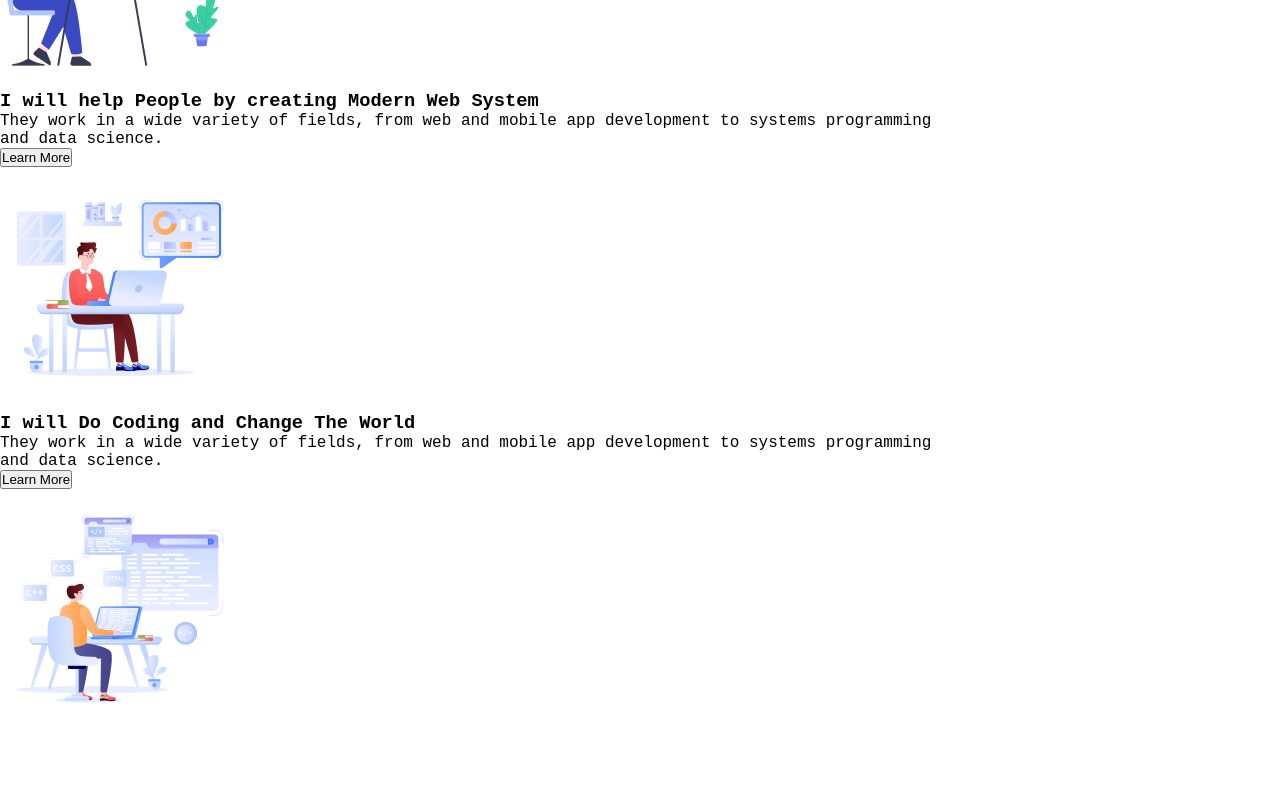
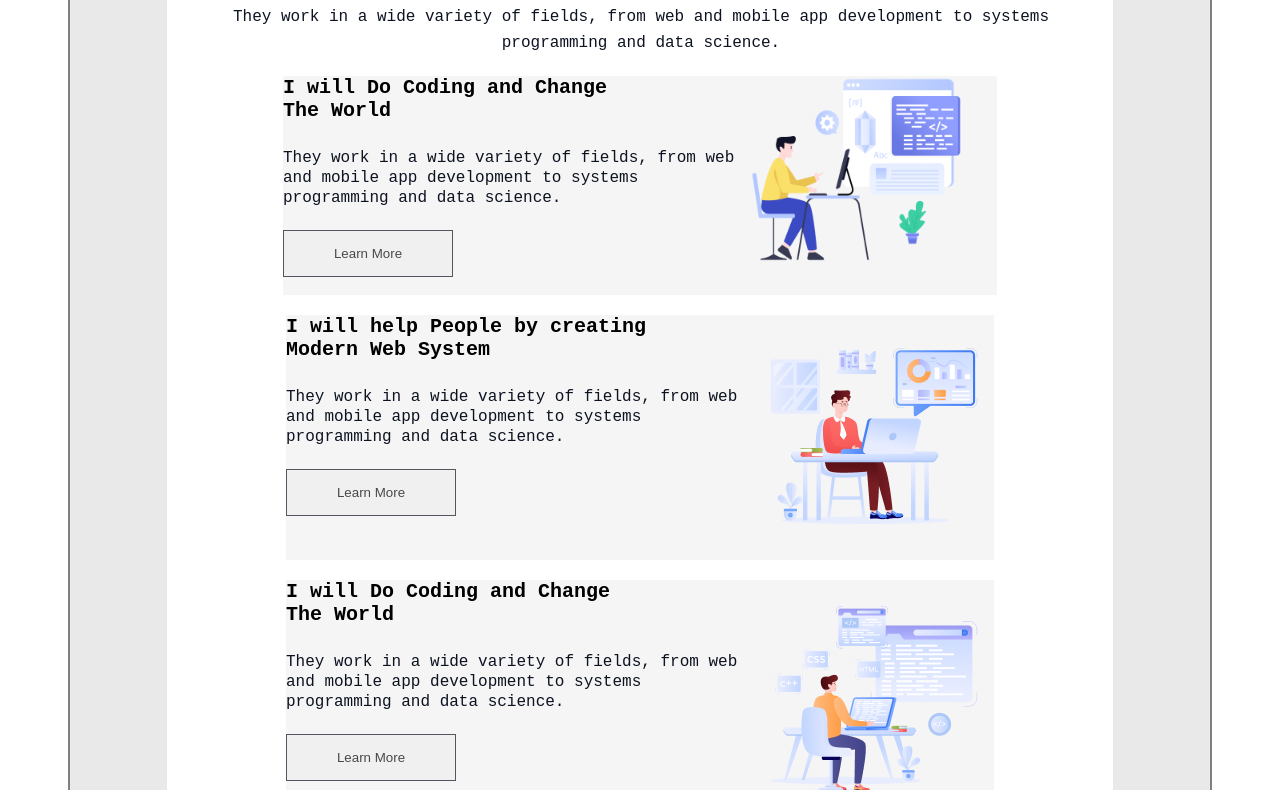
Before and after one commit to rakibulVSC/assignment-1, a plain HTML site: page index.html in a window 1280 px wide. Shown: the part 679-1469 px from the top of the page. Before the commit the page ends 1413 px from the top, so only its background shows below. Drawn offline with Linux system fonts and the light colour scheme; a web font is replaced by a local one.

Commit message:
development code

```diff
--- a/index.html
+++ b/index.html
@@ -22,36 +22,38 @@
    <!-- web development ------------------------- -->
     <section class="web-development">
      <div class="web-development-container">
-     <h1> Why Web Development??</h1>
+     <div class="web-development-title">
+      <h1> Why Web Development??</h1>
      <p> They work in a wide variety of fields, from web and mobile app development to systems programming and data science.</p>
+     </div>
 
      <div class="development-card">
-      <div>
+      <div class="development-title">
         <h3>I will Do Coding and Change The World</h3>
         <p> They work in a wide variety of fields, from web and mobile app development to systems programming and data science.</p>
         <button>Learn More</button>
       </div>
-      <div>
+      <div class="development-image1">
         <img src="./assets/Layer_1.png" alt="">
       </div>
      </div>
      <div class="development-card">
-    <div>
+    <div class="development-title">
         <h3>I will help People by creating Modern Web System</h3>
         <p> They work in a wide variety of fields, from web and mobile app development to systems programming and data science.</p>
         <button>Learn More</button>
     </div>
-    <div>
+    <div class="developmant-image2">
         <img src="./assets/Group 3.png" alt="">
     </div>
      </div>
      <div class="development-card">
-   <div>
+   <div class="development-title">
     <h3>I will Do Coding and Change The World </h3>
     <p> They work in a wide variety of fields, from web and mobile app development to systems programming and data science.</p>
     <button>Learn More</button>
    </div>
-   <div>
+   <div class="development-image3">
     <img src="./assets/Group 4.png" alt="">
    </div>
      </div>
--- a/style.css
+++ b/style.css
@@ -67,10 +67,92 @@ body{
 
 .web-development{
     max-width: 1140px; ;
-    max-height:1390px ;
-    background: rgb(255, 255, 255);
+    max-height:1450px ;
+    background: rgb(233, 233, 233);
+    margin: 150px auto;
+    border-radius: 5px;
+    border:2px solid gray ;
+    border-radius: 2px;
+
+
 }
 .web-development-container{
     max-width:946px ;
-    max-height:1233px ;
+    max-height:1260px ;
+    display: flex;
+    flex-direction: column;
+    justify-content: center;
+    align-items: center;
+    margin: 100px auto;
+   background-color: white;
+    /* border: 2px solid red;; */
 }
+.web-development-title{
+    max-width:850px ;
+    max-height:112px ;
+    text-align: center;
+    display: flex;
+    flex-direction: column;
+    gap: 20px;
+}
+.web-development-title h1{
+    font-size: 32px;
+    line-height: 37px;
+    color: rgb(13, 19, 33);
+}
+.web-development-title p{
+width: 852px;
+height: 52px;
+color:#0D1321;
+font-size: 16px;
+line-height: 26px;
+}
+.development-card{
+    display: flex;
+    flex-direction: row;
+    max-width:946px ;
+    max-height:336px ;
+    margin-top: 20px;
+   box-shadow: 10px;
+   background-color: whitesmoke;
+
+}
+.development-title{
+    max-width: 477px;
+    height: 219px;
+
+
+
+}
+.development-title h3{
+    width: 370px;
+    height: 72px;
+    font-size: 20px;
+
+}
+.development-title p{
+width: 468px;
+height: 52px;
+line-height: 20px;
+color: rgb(13, 19, 33);
+}
+.development-title button{
+    width: 170px;
+    height: 47px;
+    margin-top: 30px;
+    box-sizing: border-box;
+    border: 1px solid rgb(13, 19, 33);
+    opacity: 0.7;
+}
+.development-image1{
+    width:246px;
+    height: 217px;
+}
+.development-image1 img{
+    width:220px;
+    height: 200px;
+}
+.development-image2,.development-image3{
+    width: 240px;
+    height: 240px;
+}
```
